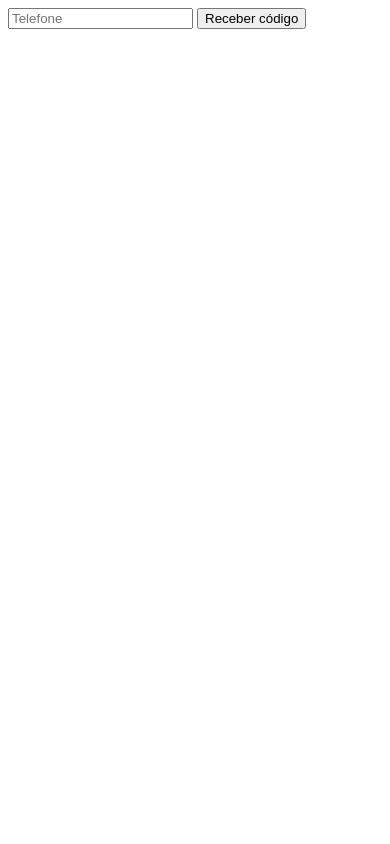
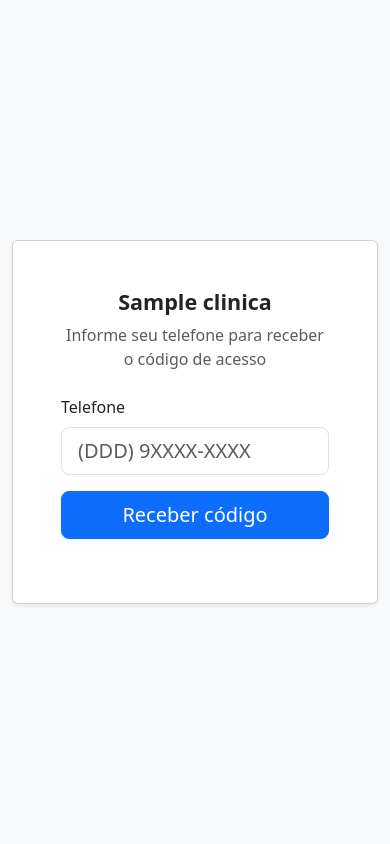
Before and after one commit to hoeverton/clinica_agendamentos, a Django app: page /paciente/login/ in a window 390 px wide. Run offline with Django 4.2, Linux system fonts and the light colour scheme; a user stored in the database is signed in; tables that the repository leaves empty hold one stand-in row (values such as "Sample post"); data that the repository does not hold is empty.

Commit message:
Feito App Paciente, templates e codigo de envia de login de acesso a conta

```diff
--- a/pacientes/templates/pacientes/solicitar_codigo.html
+++ b/pacientes/templates/pacientes/solicitar_codigo.html
@@ -1,5 +1,55 @@
-<form method="post">
-  {% csrf_token %}
-  <input type="text" name="telefone" placeholder="Telefone" required>
-  <button type="submit">Receber código</button>
-</form>
+<!DOCTYPE html>
+<html lang="pt-br">
+<head>
+    <meta charset="UTF-8">
+    <title>{{ clinica.nome }} | Minha Conta</title>
+
+    <link href="https://cdn.jsdelivr.net/npm/bootstrap@5.3.0/dist/css/bootstrap.min.css" rel="stylesheet">
+</head>
+
+<body class="bg-light d-flex align-items-center" style="min-height: 100vh;">
+
+<div class="container">
+  <div class="row justify-content-center">
+    <div class="col-md-6 col-lg-5">
+
+      <div class="card shadow-sm border-1">
+        <div class="card-body p-5 text-center">
+
+          <h1 class="h4 fw-bold mb-2">{{ clinica.nome }}</h1>
+
+          <p class="text-muted mb-4">
+            Informe seu telefone para receber o código de acesso
+          </p>
+
+          <form method="post">
+            {% csrf_token %}
+
+            <div class="mb-3 text-start">
+              <label class="form-label">Telefone</label>
+              <input
+                type="text"
+                name="telefone"
+                class="form-control form-control-lg"
+                placeholder="(DDD) 9XXXX-XXXX"
+                required>
+            </div>
+
+            <button
+              type="submit"
+              class="btn btn-primary btn-lg w-100 mb-3">
+              Receber código
+            </button>
+          </form>
+
+
+
+        </div>
+      </div>
+
+    </div>
+  </div>
+</div>
+
+</body>
+</html>
--- a/pacientes/views.py
+++ b/pacientes/views.py
@@ -10,7 +10,7 @@ def solicitar_codigo(request):
         telefone = request.POST.get("telefone")
 
         paciente = Paciente.objects.filter(telefone=telefone).first()
-
+        print("-----------------------")
         if paciente:
             paciente.gerar_codigo()
             # simulação de envio
```
Also changed, not shown: agendamentos/templates/agendamentos/clinica_home.html (+8 -1 lines), agendamentos/templates/agendamentos/passo1_telefone.html (+9 -7 lines), agendamentos/views.py (+10 -4 lines), pacientes/templates/pacientes/dashboard.html (+67 -2 lines).
